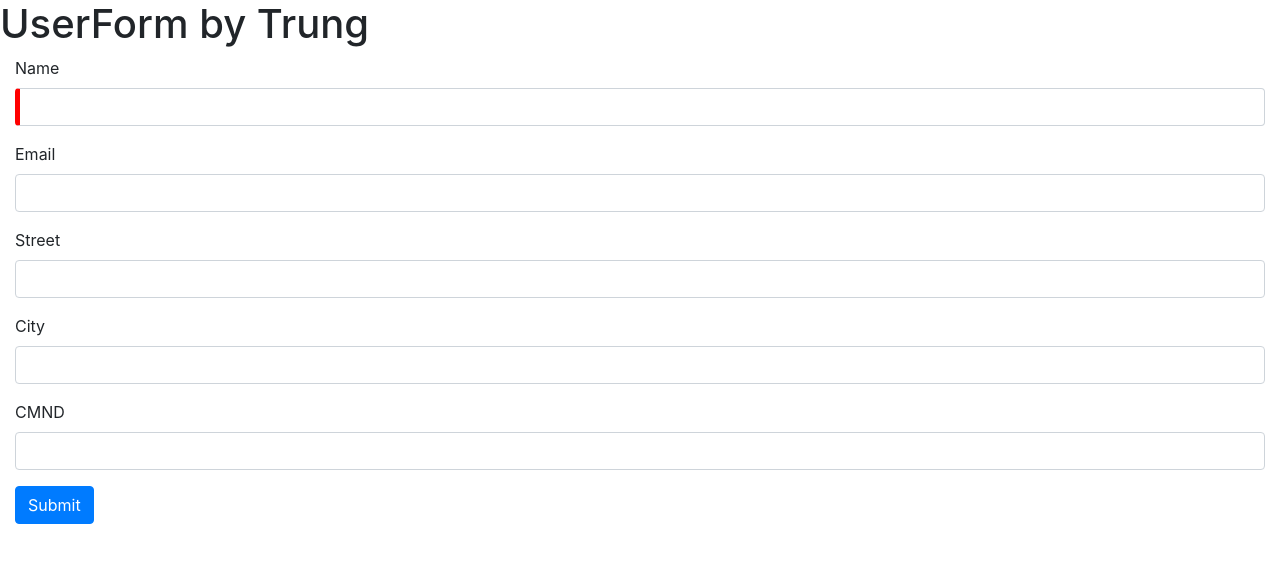
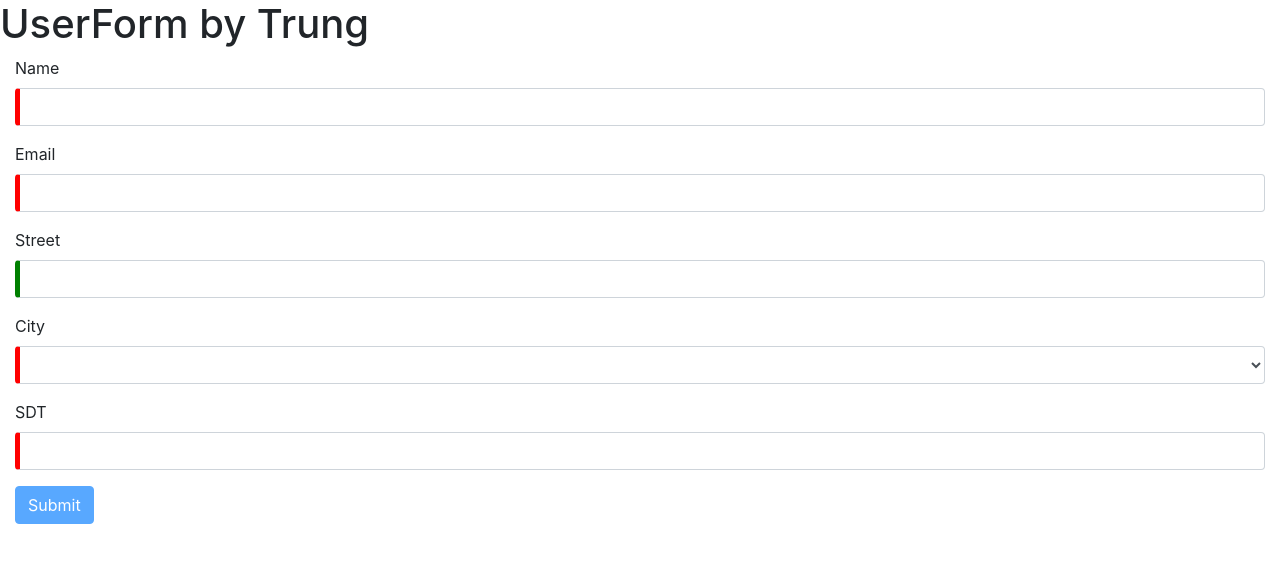
Before and after one commit to namtrungit/AngularCanban, an Angular app: page / in a window 1280 px wide. Shown: the top 562 px of the page. Built offline with nearby package versions, Linux system fonts and the light colour scheme.

Commit message:
Lesson 17: validate Form p2

```diff
--- a/src/app/app.component.css
+++ b/src/app/app.component.css
@@ -1,4 +1,4 @@
-.ng-valid[required],.ng-valid.required{
+.ng-valid[required],.ng-valid:not(form){
     border-left: green 5px solid;
 }
 .ng-invalid:not(form){
--- a/src/app/app.component.html
+++ b/src/app/app.component.html
@@ -7,32 +7,44 @@
       <label>Name</label>
       <input type="text" class="form-control" name="name" minlength="9" maxlength="11" required #name="ngModel" ngModel/>
       <div *ngIf="name.errors && (name.dirty || name.touched)" class="alert alert-danger">
-        <div [hidden]="!name.name.errors">
+        <div [hidden]="!name.errors">
           Chưa nhập tên!
-        </div>
-        <div [hidden]="name.minlength">
-          Số điện thoại phải 9->10 ký tự!
         </div>
       </div>
     </div>
     <div class="form-group">
       <label>Email</label>
-      <input type="text" class="form-control" name="email " ngModel/>
+      <input type="text" class="form-control" name="email" #email="ngModel" required ngModel/>
+      <div *ngIf="email.errors && (email.dirty || email.touched)" class="alert alert-danger">
+        <div [hidden]="!email.errors">
+          Chưa nhập email!
         </div>
-    <div ngModelGroup="address">
+      </div>
+    </div>
     <div class="form-group">
       <label>Street</label>
       <input type="text" class="form-control" name="street" ngModel/>
     </div>
     <div class="form-group">
       <label>City</label>
-        <input type="text" class="form-control" name="city" ngModel/>
+      <select class="form-control" name="cityName" ngModel required>
+        <option *ngFor="let ct of city" [value]="ct.id">{{ct.name}}</option>
+      </select>
+    </div>
+
+    <div class="form-group">
+      <label>SDT</label>
+      <input type="tel" class="form-control" pattern="^[0][1-9][0-9][0-9][0-9][0-9][0-9][0-9][0-9][0-9]" minlength="9" maxlength="11"
+        #phone="ngModel" required name="phone" ngModel/>
+      <div *ngIf="phone.errors && (phone.dirty || phone.touched)" class="alert alert-danger">
+        <div [hidden]="!phone.errors.pattern">
+          Số điện thoại không hợp lệ
+        </div>
+        <div [hidden]="!phone.minlength">
+          Số điện thoại phải 9->10 ký tự!
         </div>
       </div>
-    <div class="form-group">
-      <label>CMND</label>
-      <input type="text" class="form-control" name="cmnd" ngModel/>
     </div>
-    <button type="submit" class="btn btn-primary">Submit</button>
+    <button type="submit" [disabled]="!userForm.valid" class="btn btn-primary">Submit</button>
   </form>
 </div>
--- a/src/app/app.component.ts
+++ b/src/app/app.component.ts
@@ -8,6 +8,9 @@ import { Component } from '@angular/core';
 export class AppComponent {
   // property binding
   public title = 'Trung';
+  public city = [{ id: 1, name: 'TPHCM' },
+  { id: 2, name: 'Hà Nội' }
+];
   onSubmit(value: any) {
     console.log(value);
   }
```
Lines whose indentation alone changed are shown as unchanged.
